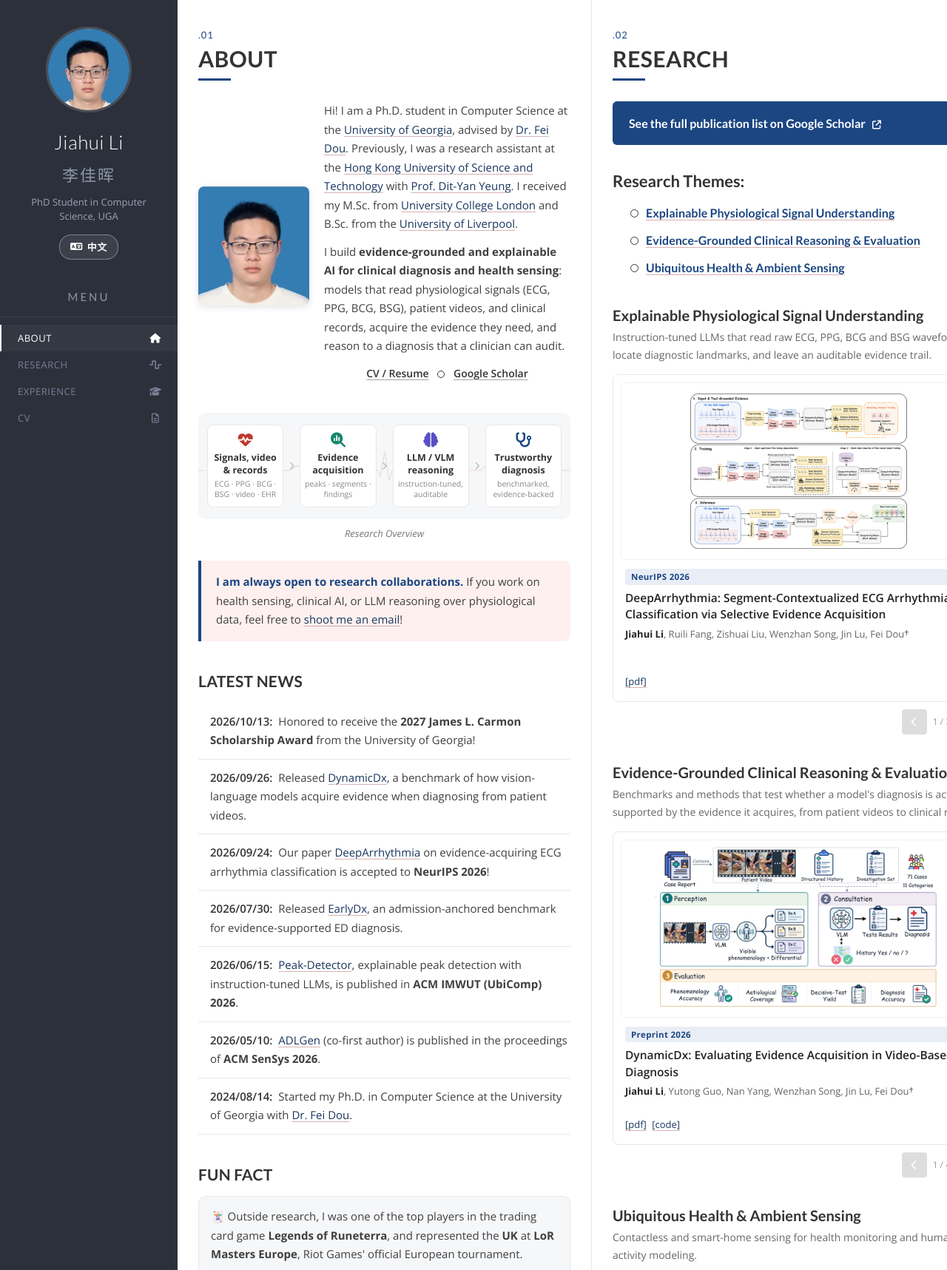
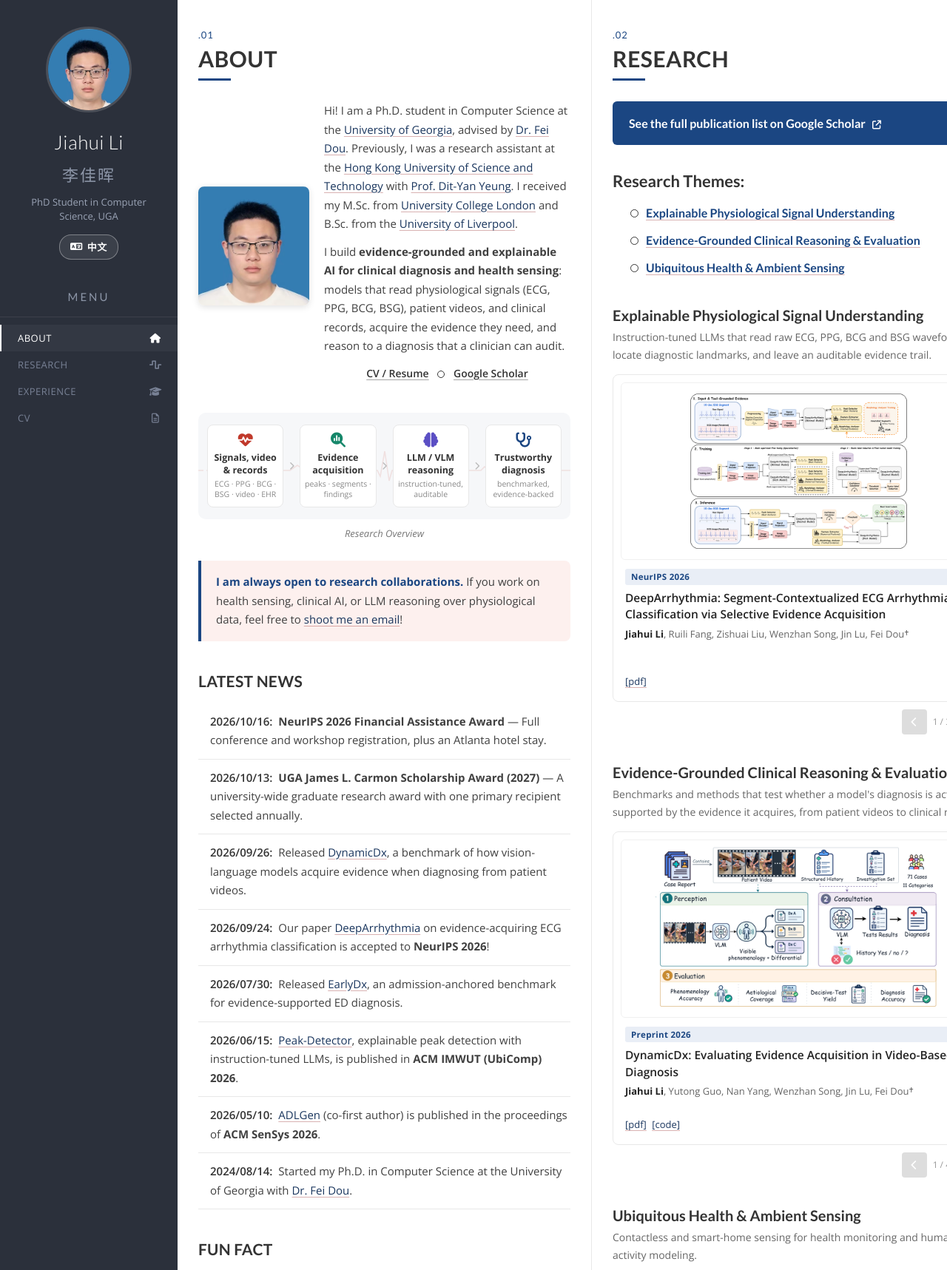
Before and after one commit to jimmylihui/jimmylihui.github.io, a Jekyll site: the page built from _pages/about.html, in a window 1280 px wide, cut to the strip 0-1717 px from the top of the page. Shown: the whole strip at 74% size. Built offline with Jekyll 4.4.1, drawn with Linux system fonts in a browser that asks for light colours; a style sheet for code colours, icons or effects is not loaded.

Commit message:
Clarify Carmon award and add NeurIPS financial assistance

```diff
--- a/_data/news.yml
+++ b/_data/news.yml
@@ -1,8 +1,11 @@
 # Newest first. `date` is YYYY/MM/DD (or YYYY/MM when the exact day is unknown);
 # `text` / `text_zh` may contain HTML.
+- date: "2026/10/16"
+  text: '<b>NeurIPS 2026 Financial Assistance Award</b> — Full conference and workshop registration, plus an Atlanta hotel stay.'
+  text_zh: '获得 <b>NeurIPS 2026 参会资助</b>，包括全额会议及研讨会注册费，以及亚特兰大酒店住宿。'
 - date: "2026/10/13"
-  text: 'Honored to receive the <b>2027 James L. Carmon Scholarship Award</b> from the University of Georgia!'
-  text_zh: '荣获佐治亚大学 <b>2027 年 James L. Carmon 奖学金</b>！'
+  text: '<b>UGA James L. Carmon Scholarship Award (2027)</b> — A university-wide graduate research award with one primary recipient selected annually.'
+  text_zh: '荣获佐治亚大学 <b>2027 年 James L. Carmon 奖学金</b>！这是一项全校范围的研究生科研奖项，每年遴选一名主要获奖者。'
 - date: "2026/09/26"
   text: 'Released <a href="https://arxiv.org/abs/2609.32957">DynamicDx</a>, a benchmark of how vision-language models acquire evidence when diagnosing from patient videos.'
   text_zh: '发布 <a href="https://arxiv.org/abs/2609.32957">DynamicDx</a>：评测视觉语言模型从患者视频做诊断时如何获取证据的基准。'
--- a/_pages/cv.md
+++ b/_pages/cv.md
@@ -73,7 +73,8 @@ Supervisor: [Prof. Dit-Yan Yeung](https://cse.hkust.edu.hk/faculty/dyyeung/)
 
 # 🏆 Honors and Awards
 
-- **James L. Carmon Scholarship Award**, University of Georgia — **2027**. University-wide graduate scholarship recognizing innovative use of computing in dissertation research.
+- **UGA James L. Carmon Scholarship Award (2027)** — A university-wide graduate research award with one primary recipient selected annually.
+- **NeurIPS 2026 Financial Assistance Award** — Full conference and workshop registration, plus an Atlanta hotel stay.
 
 
 # 👨‍🏫 Teaching Assistant
```
Also changed, not shown: 2 other files.
